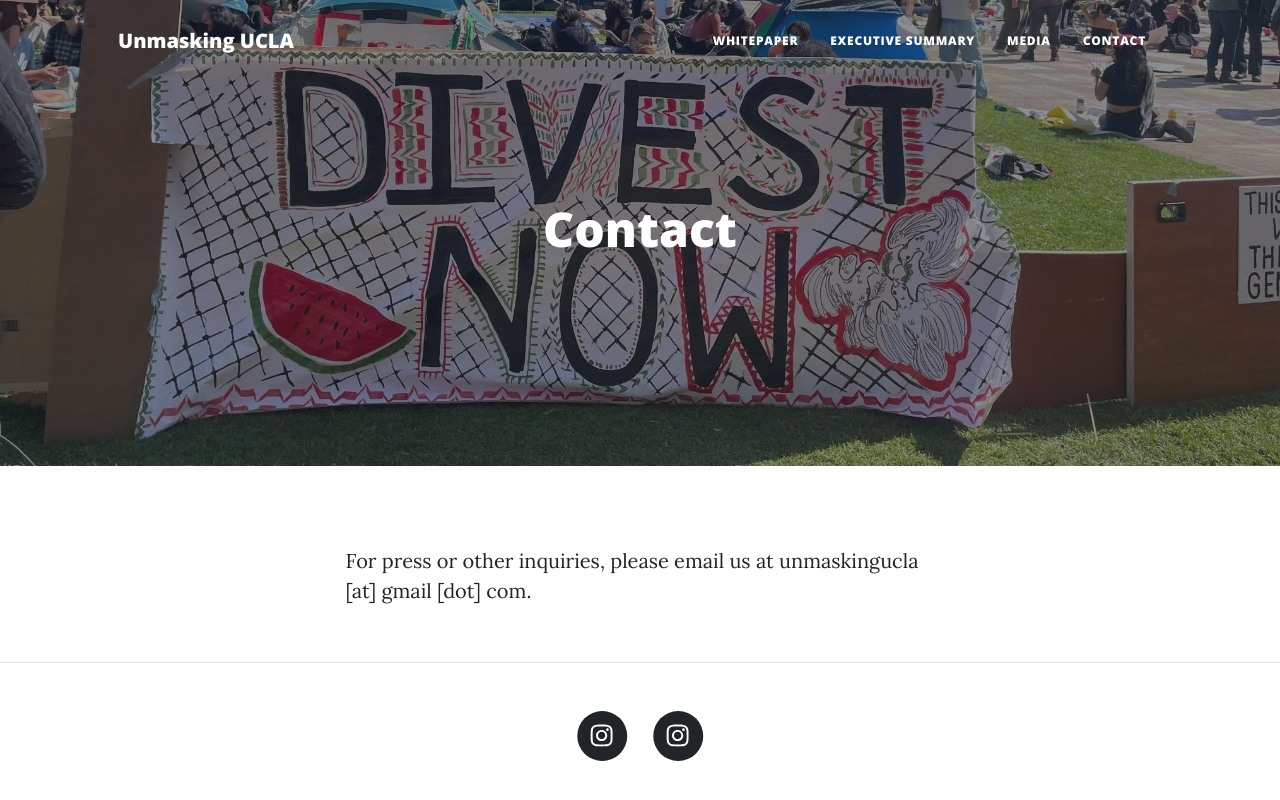
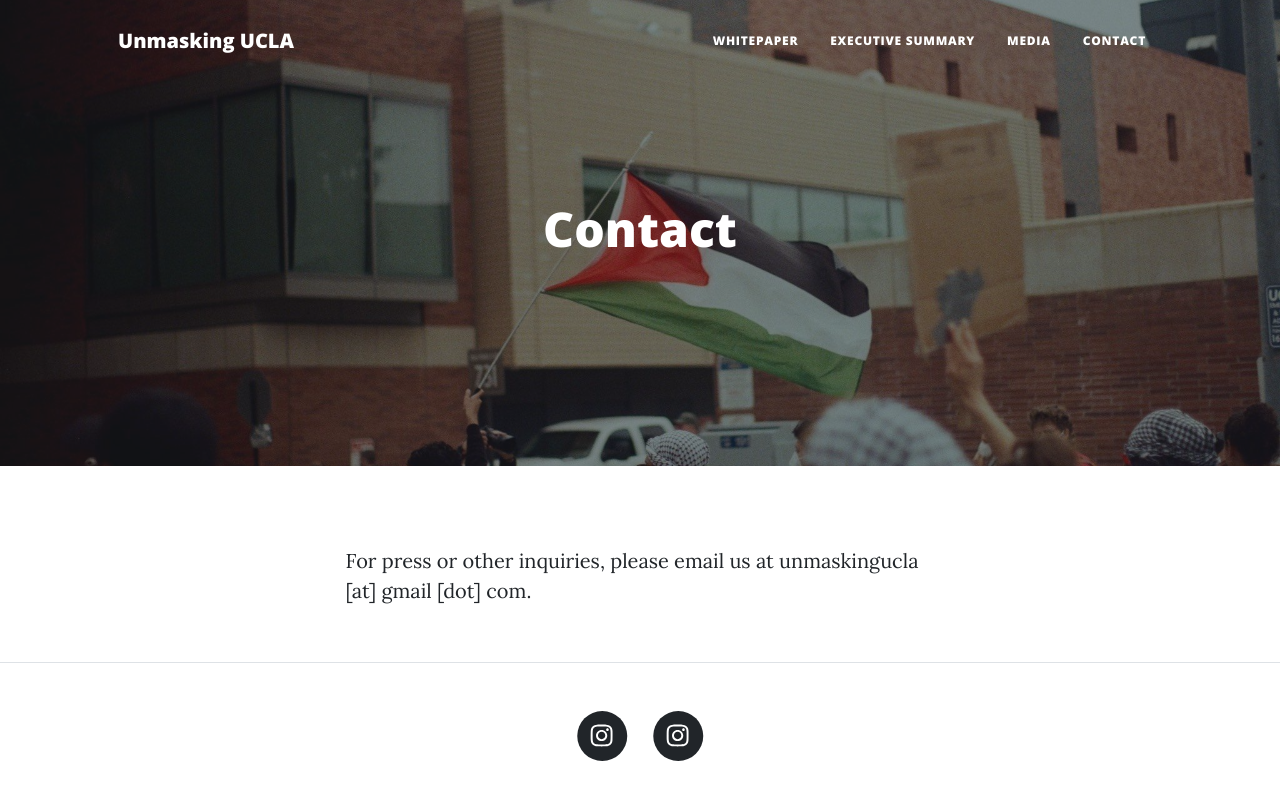
Before and after one commit to unmasking-ucla/unmasking-ucla.github.io, a Jekyll site: the page built from contact.html, in a window 1280 px wide. Shown: the top 800 px of the page. Built offline with Jekyll 4.4.1, drawn with Linux system fonts in a browser that asks for light colours; nearby versions of some CDN libraries.

Commit message:
Update contact.html

```diff
--- a/contact.html
+++ b/contact.html
@@ -2,7 +2,7 @@
 layout: default
 ---
 <!-- Page Header-->
-<header class="masthead" style="background-image: url('/assets/img/divest-banner.jpeg')">
+<header class="masthead" style="background-image: url('/assets/img/flag.jpeg')">
     <div class="container position-relative px-4 px-lg-5">
         <div class="row gx-4 gx-lg-5 justify-content-center">
             <div class="col-md-10 col-lg-8 col-xl-7">
```
